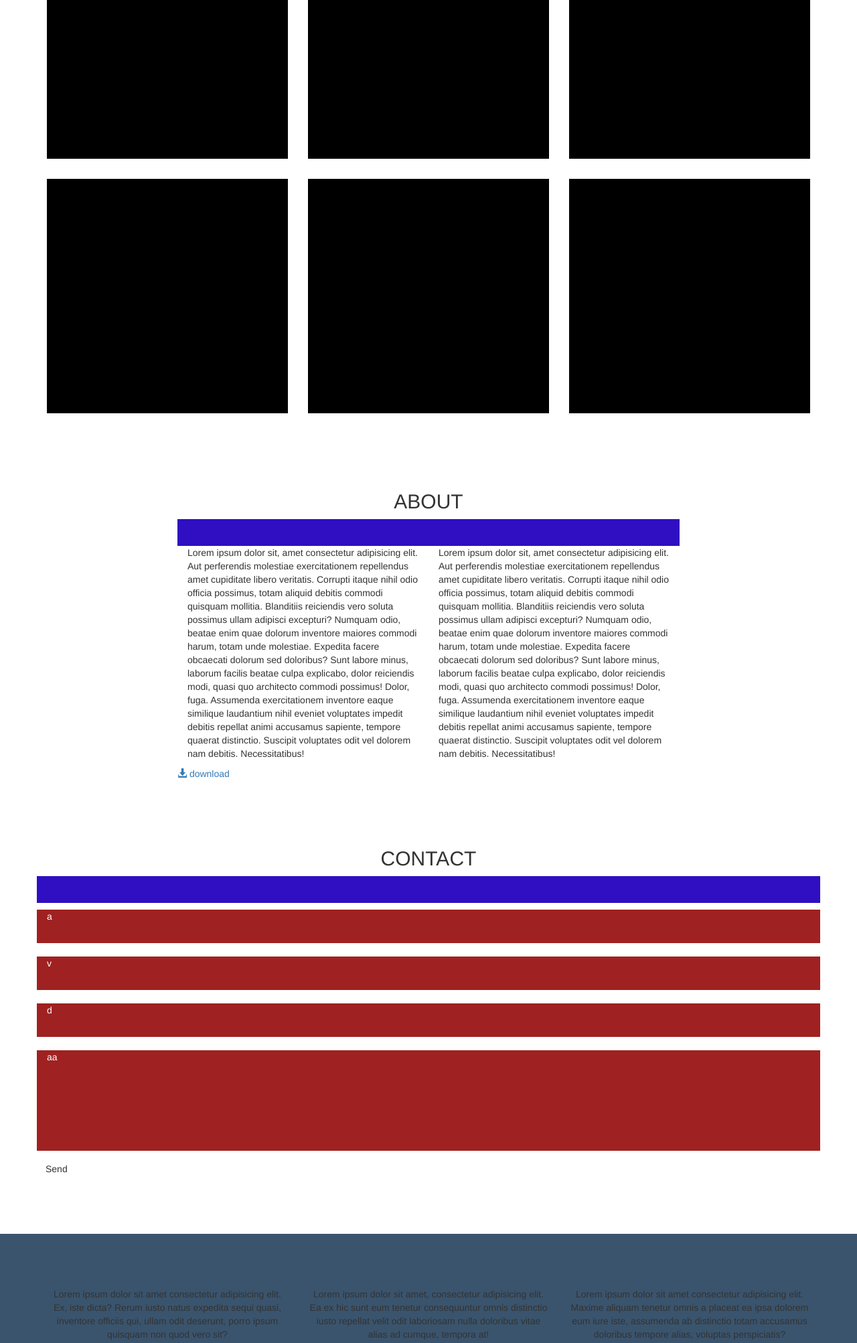
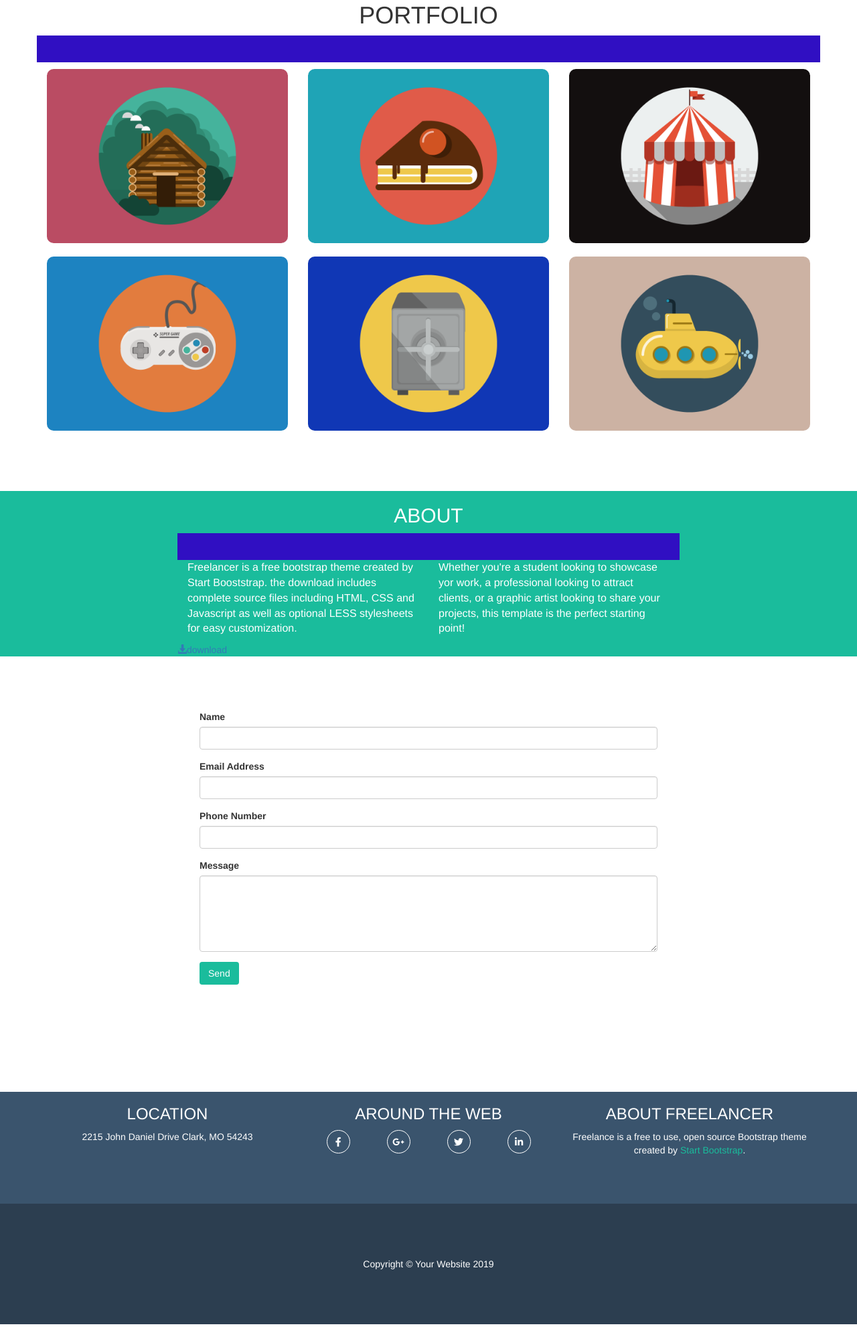
Before and after one commit to Paridian92/html-css-bootstrap-freelancer, a plain HTML site: page index.html in a window 1280 px wide. Shown: the part 651-2656 px from the top of the page at 67% size. After the commit the page ends 2628 px from the top, so only its background shows below. Drawn offline with nearby package versions, Linux system fonts and the light colour scheme.

Commit message:
quasi finito

```diff
--- a/css/style.css
+++ b/css/style.css
@@ -1,5 +1,9 @@
 .pa-margin-top{
   margin-top: 80px;
+}
+
+.w-100{
+  width: 100%;
 }
 
 .pa-wrapper-60{
@@ -7,8 +11,18 @@
   margin: 0 auto;
 }
 
+.pa-wrapper-40{
+  width: 40%;
+  margin: 0 auto;
+}
+
 .pa-padding-80{
   padding: 80px 0;
+}
+
+.container-80{
+  width: 80%;
+  margin: auto;
 }
 
 nav{
@@ -26,22 +40,18 @@ nav button{
   line-height: 80px;
 }
 
-.container-80{
-  width: 80%;
-  margin: auto;
-}
 
 #jumbotron{
   background-color: #1abc9c;
+  padding-top: 110px;
+  color: white;
+}
 
-  }
-
-  .img-jumbo{
-    height: 200px;
-    width: 100%;
-    background-color: rgb(57, 207, 19);
-    margin: 0 auto;
-  }
+.img-jumbo{
+  width: 25%;
+  float: none;
+  margin: 0 auto;
+}
 
 .line-star{
   height: 40px;
@@ -49,16 +59,19 @@ nav button{
   color: white;
 }
 
+ .portfolio-box img{
+  width: 100%;
+  border-radius: 10px;
+  margin: 10px auto;
+ }
 
-.portfolio-img{
-  width: 100%;
-  height: 350px;
-  background-color: black;
-  margin: 15px auto;
+#about{
+  background-color: #1abc9c;
+  color: white;
 }
 
-.about{
-  background-color: #1abc9c;
+#about p{
+  font-size: 16px;
 }
 
 .download-btn{
@@ -66,17 +79,33 @@ nav button{
   margin: 0 auto;
 }
 
-.form{
-  height: 50px;
-  background-color: rgb(160, 33, 33);
-  margin: 10px 0 10px;
+#contact .btn{
+  background-color: #1abc9c;
   color: white;
-}
-
-.form-large{
-  height: 150px;
 }
 
 footer{
   background-color:#3a546d ;
+  color: white;
 }
+
+#pa-footer-top{
+  margin-bottom: 70px;
+}
+#pa-footer-top i{
+  border: 1px solid white;
+  height: 35px;
+  width: 35px;
+  border-radius: 50%;
+  line-height: 35px;
+  color: white;
+
+}
+
+#boot-link{
+  color: #1abc9c
+}
+
+#pa-footer-bot{
+  background-color:#2c3e50 ;
+}
--- a/index.html
+++ b/index.html
@@ -4,13 +4,14 @@
   <meta charset="UTF-8">
   <meta http-equiv="X-UA-Compatible" content="IE=edge">
   <meta name="viewport" content="width=device-width, initial-scale=1.0">
+  <link rel="stylesheet" href="https://cdnjs.cloudflare.com/ajax/libs/font-awesome/5.15.3/css/all.min.css" integrity="sha512-iBBXm8fW90+nuLcSKlbmrPcLa0OT92xO1BIsZ+ywDWZCvqsWgccV3gFoRBv0z+8dLJgyAHIhR35VZc2oM/gI1w==" crossorigin="anonymous" />
   <link rel="stylesheet" href="https://maxcdn.bootstrapcdn.com/bootstrap/3.3.7/css/bootstrap.min.css" integrity="sha384-BVYiiSIFeK1dGmJRAkycuHAHRg32OmUcww7on3RYdg4Va+PmSTsz/K68vbdEjh4u" crossorigin="anonymous">
   <link rel="stylesheet" href="css/style.css">
 
   <title>Bootstrap Freelancer</title>
 </head>
 <body>
-  <!-- nav da fissare -->
+  <!-- nav -->
   <nav id="fixed-menu">
     <div class="container">
       <div class="row">
@@ -50,10 +51,10 @@
     <div class="container">
       <div class="row text-center">
 
-        <div class="col-xs-12 img-jumbo ">immagine jumbotron</div>
+        <div class="col-xs-12 img-jumbo"><img src="img/avatar.svg" alt=""></div>
         <div class="col-xs-12"><h1>START BOOTSTRAP</h1></div>
         <div class="col-xs-12 line-star">quella roba strana con la stella</div>
-        <div class="col-xs-12"><p>GRAPHIC ARTIST- WEB DESIGNER - ILLUSTRATOR</p></div>
+        <div class="col-xs-12"><h3>GRAPHIC ARTIST- WEB DESIGNER - ILLUSTRATOR</h3></div>
 
       </div>
     </div>
@@ -67,35 +68,47 @@
     <section id="portfolio"class="text-center pa-margin-top">
       <div class="container">
         <div class="row">
-          <div class="col-xs-12"><h2>PORTFOLIO</h2></div>
+          <div class="col-xs-12"><h1>PORTFOLIO</h1></div>
           <div class="col-xs-12 line-star"></div>
           <div class="col-xs-12 col-sm-6 col-lg-4">
-            <div class="portfolio-img">
+            <div class="portfolio-box">
+
+              <img src="img/cabin.png" class="w-100" alt="casetta">
 
             </div>
           </div>
           <div class="col-xs-12 col-sm-6 col-lg-4">
-            <div class="portfolio-img">
+            <div class="portfolio-box">
+
+              <img src="img/cake.png" class="w-100" alt="casetta">
 
             </div>
           </div>
           <div class="col-xs-12 col-sm-6 col-lg-4">
-            <div class="portfolio-img">
+            <div class="portfolio-box">
+
+              <img src="img/circus.png" class="w-100" alt="casetta">
 
             </div>
           </div>
           <div class="col-xs-12 col-sm-6 col-lg-4">
-            <div class="portfolio-img">
+            <div class="portfolio-box">
+
+              <img src="img/game.png" class="w-100" alt="casetta">
 
             </div>
           </div>
           <div class="col-xs-12 col-sm-6 col-lg-4">
-            <div class="portfolio-img">
+            <div class="portfolio-box">
+
+              <img src="img/safe.png" class="w-100" alt="casetta">
 
             </div>
           </div>
           <div class="col-xs-12 col-sm-6 col-lg-4">
-            <div class="portfolio-img">
+            <div class="portfolio-box">
+
+              <img src="img/submarine.png" class="w-100" alt="casetta">
 
             </div>
           </div>
@@ -119,14 +132,14 @@
           <div class="col-xs-12 line-star"></div>
 
           <div class="col-xs-12 col-sm-6">
-            <p>Lorem ipsum dolor sit, amet consectetur adipisicing elit. Aut perferendis molestiae exercitationem repellendus amet cupiditate libero veritatis. Corrupti itaque nihil odio officia possimus, totam aliquid debitis commodi quisquam mollitia. Blanditiis reiciendis vero soluta possimus ullam adipisci excepturi? Numquam odio, beatae enim quae dolorum inventore maiores commodi harum, totam unde molestiae. Expedita facere obcaecati dolorum sed doloribus? Sunt labore minus, laborum facilis beatae culpa explicabo, dolor reiciendis modi, quasi quo architecto commodi possimus! Dolor, fuga. Assumenda exercitationem inventore eaque similique laudantium nihil eveniet voluptates impedit debitis repellat animi accusamus sapiente, tempore quaerat distinctio. Suscipit voluptates odit vel dolorem nam debitis. Necessitatibus!</p>
+            <p>Freelancer is a free bootstrap theme created by Start Booststrap. the download includes complete source files including HTML, CSS and Javascript as well as optional LESS stylesheets for easy customization.</p>
           </div>
 
           <div class="col-xs-12 col-sm-6">
-            <p>Lorem ipsum dolor sit, amet consectetur adipisicing elit. Aut perferendis molestiae exercitationem repellendus amet cupiditate libero veritatis. Corrupti itaque nihil odio officia possimus, totam aliquid debitis commodi quisquam mollitia. Blanditiis reiciendis vero soluta possimus ullam adipisci excepturi? Numquam odio, beatae enim quae dolorum inventore maiores commodi harum, totam unde molestiae. Expedita facere obcaecati dolorum sed doloribus? Sunt labore minus, laborum facilis beatae culpa explicabo, dolor reiciendis modi, quasi quo architecto commodi possimus! Dolor, fuga. Assumenda exercitationem inventore eaque similique laudantium nihil eveniet voluptates impedit debitis repellat animi accusamus sapiente, tempore quaerat distinctio. Suscipit voluptates odit vel dolorem nam debitis. Necessitatibus!</p>
+            <p>Whether you're a student looking to showcase yor work, a professional looking to attract clients, or a graphic artist looking to share your projects, this template is the perfect starting point!</p>
           </div>
 
-          <a href="#" class="col-12-xs donwload-btn text-center"><span class="glyphicon glyphicon-download-alt"></span> download</a>
+          <a href="#" class="col-12-xs donwload-btn"><span class="glyphicon glyphicon-download-alt"></span>download</a>
 
 
 
@@ -139,19 +152,27 @@
     <!-- CONTACT -->
     <section id="contact" class="pa-padding-80">
       <div class="container">
-        <div class="row">
+        <div class="row pa-wrapper-60">
 
-          <div class="col-xs-12 text-center">
-            <h2>CONTACT</h2>
-          </div>
-
-          <div class="col-xs-12 line-star"></div>
-
-          <div class="col-xs-12 form">a</div>
-          <div class="col-xs-12 form">v</div>
-          <div class="col-xs-12 form">d</div>
-          <div class="col-xs-12 form form-large">aa</div>
-          <div class="col-12-xs btn">Send</div>
+          <form>
+            <div class="form-group">
+              <label for="formGroupExampleInput">Name</label>
+              <input type="text" class="form-control" id="formGroupName">
+            </div>
+            <div class="form-group">
+              <label for="formGroupExampleInput">Email Address</label>
+              <input type="email" class="form-control" id="formGroupEmail">
+            </div>
+            <div class="form-group">
+              <label for="formGroupExampleInput2">Phone Number</label>
+              <input type="text" class="form-control" id="formGroupPhoneNumber">
+            </div>
+            <div class="form-group">
+              <label for="exampleFormControlTextarea1">Message</label>
+              <textarea class="form-control" id="exampleFormControlTextarea" rows="5"></textarea>
+            </div>
+          </form>
+          <div class="col-12-xs btn ">Send</div>
 
         </div>
       </div>
@@ -161,22 +182,48 @@
   <!-- /MAIN -->
 
   <!-- FOOTER -->
-  <footer class="text-center pa-padding-80">
+  <footer class="pa-margin-top">
 
-    <div class="pa-footer-top">
+    <div id="pa-footer-top" class="text-center">
 
         <div class="container">
           <div class="row">
 
-            <div class="col-md-4">Lorem ipsum dolor sit amet consectetur adipisicing elit. Ex, iste dicta? Rerum iusto natus expedita sequi quasi, inventore officiis qui, ullam odit deserunt, porro ipsum quisquam non quod vero sit?</div>
-            <div class="col-md-4">Lorem ipsum dolor sit amet, consectetur adipisicing elit. Ea ex hic sunt eum tenetur consequuntur omnis distinctio iusto repellat velit odit laboriosam nulla doloribus vitae alias ad cumque, tempora at!</div>
-            <div class="col-md-4">Lorem ipsum dolor sit amet consectetur adipisicing elit. Maxime aliquam tenetur omnis a placeat ea ipsa dolorem eum iure iste, assumenda ab distinctio totam accusamus doloribus tempore alias, voluptas perspiciatis?</div>
+            <div class="col-md-4">
+              <div class="row">
+
+                <div class="col-xs-12"><h3>LOCATION</h3></div>
+                <div class="col-xs-12"><span>2215 John Daniel Drive Clark, MO 54243</span></div>
+
+              </div>
+            </div>
+            <div class="col-md-4">
+              <div class="row">
+                <div class="col-xs-12"><h3>AROUND THE WEB</h3></div>
+                <div class="col-xs-12 ">
+                  <div class="col-xs-3"><a href="#"><i class="fab fa-facebook-f"></i></div></a>
+                  <div class="col-xs-3"><a href="#"><i class="fab fa-google-plus-g"></i></div></a>
+                  <div class="col-xs-3"><a href="#"><i class="fab fa-twitter"></i></div></a>
+                  <div class="col-xs-3"><a href="#"><i class="fab fa-linkedin-in"></i></div></a>
+                </div>
+              </div>
+            </div>
+            <div class="col-md-4">
+              <div class="row">
+
+                <div class="col-xs-12"><h3>ABOUT FREELANCER</h3></div>
+                <div class="col-xs-12"><span>Freelance is a free to use, open source Bootstrap theme created by <a id="boot-link" href="#">Start Bootstrap</a>.</span></div>
+              </div>
+            </div>
 
           </div>
         </div>
       </div>
 
-    <div class="pa-footer-bot"></div>
+    <div id="pa-footer-bot" class="text-center pa-padding-80">
+      <span>Copyright &copy; Your Website 2019</span>
+
+    </div>
 
   </footer>
  <!-- jQuery (necessary for Bootstrap's JavaScript plugins) -->
```
